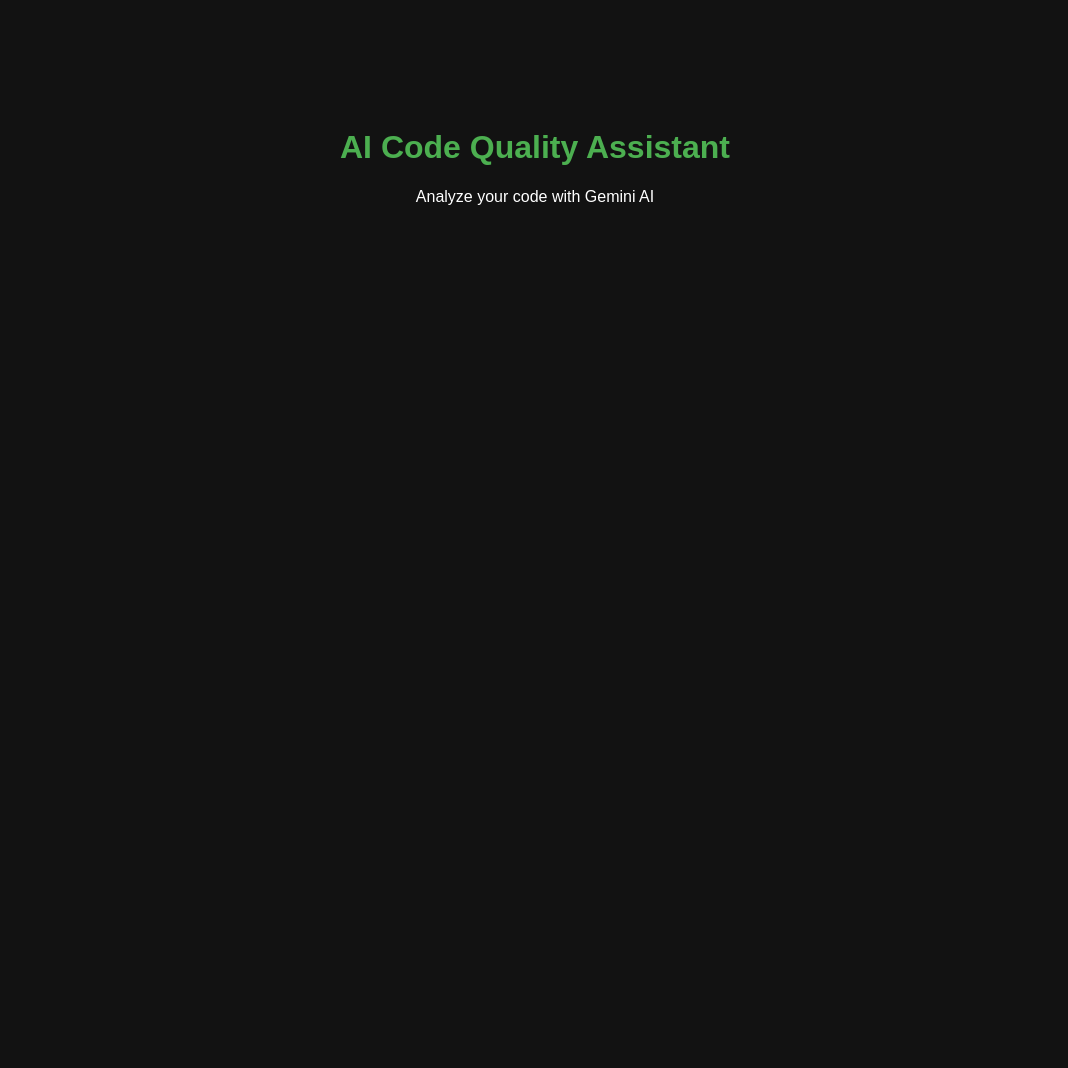
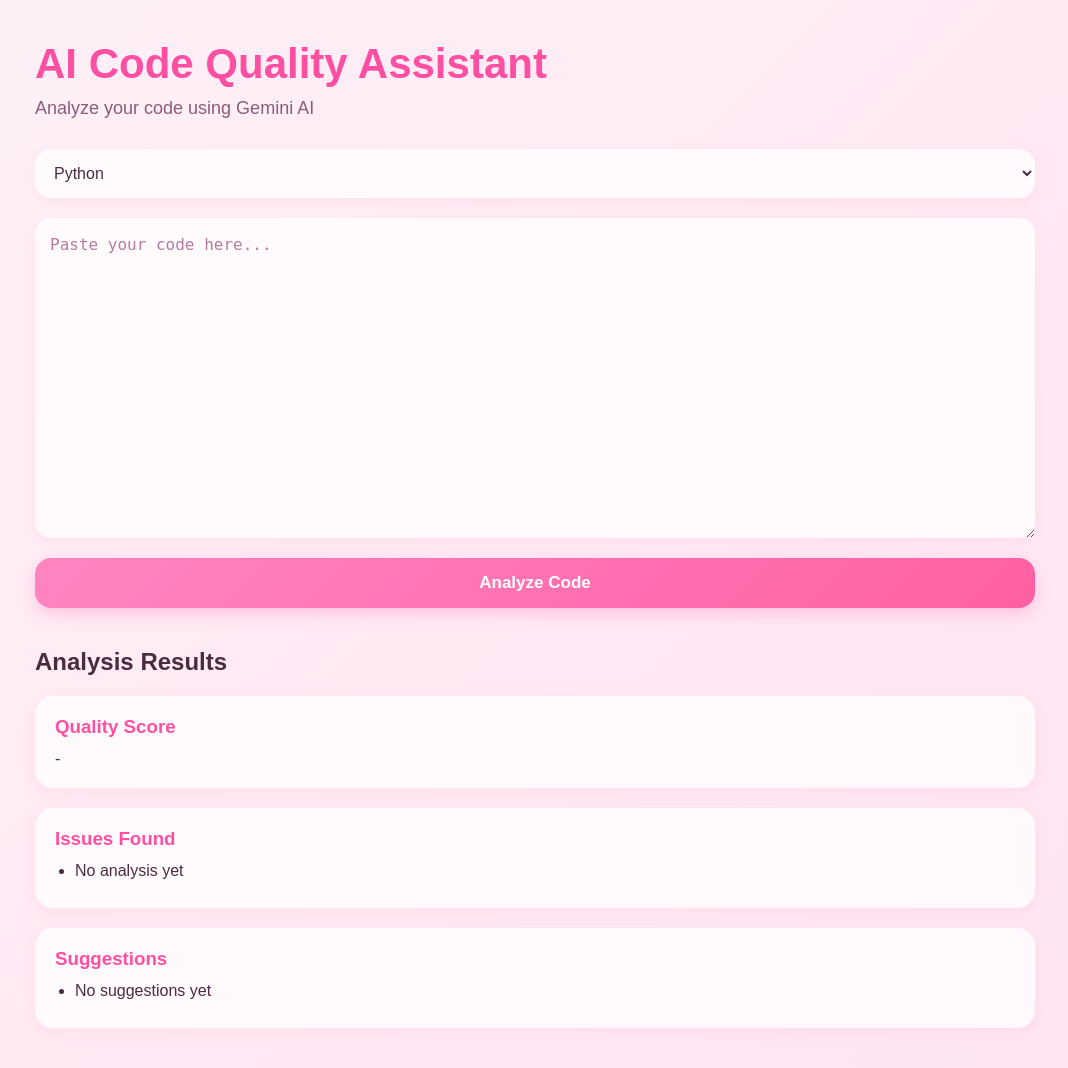
Before and after one commit to XAgapeX/AIAsistent, a Flask app: page / in a window 1280 px wide. Shown: the whole page, without its empty margins (105-1173 px from the left). Before the commit the page ends 205 px from the top, so only its background shows below. Run offline with Flask 3, Linux system fonts and the light colour scheme.

Commit message:
Creatinh users interface

```diff
--- a/static/script.js
+++ b/static/script.js
@@ -0,0 +1,5 @@
+const analyzeButton = document.getElementById("analyze-btn");
+
+analyzeButton.addEventListener("click", () => {
+    alert("AI analysis will be implemented soon!");
+});
--- a/static/style.css
+++ b/static/style.css
@@ -1,11 +1,105 @@
+* {
+    margin: 0;
+    padding: 0;
+    box-sizing: border-box;
+}
+
 body {
-    background-color: #121212;
-    color: white;
+    background: linear-gradient(135deg, #fff0f6, #ffe4f2);
+    color: #4a2c40;
     font-family: Arial, sans-serif;
-    text-align: center;
-    padding-top: 100px;
+    padding: 40px;
+    min-height: 100vh;
+}
+
+.container {
+    max-width: 1000px;
+    margin: auto;
 }
 
 h1 {
-    color: #4CAF50;
+    color: #ff4fa3;
+    margin-bottom: 10px;
+    font-size: 42px;
 }
+
+.subtitle {
+    color: #8b5d7a;
+    margin-bottom: 30px;
+    font-size: 18px;
+}
+
+.form-container {
+    display: flex;
+    flex-direction: column;
+    gap: 20px;
+}
+
+select,
+textarea,
+button {
+    border: none;
+    border-radius: 16px;
+    padding: 15px;
+    font-size: 16px;
+}
+
+select,
+textarea {
+    background-color: rgba(255, 255, 255, 0.8);
+    color: #4a2c40;
+    box-shadow: 0 4px 12px rgba(255, 182, 193, 0.2);
+}
+
+textarea {
+    min-height: 320px;
+    resize: vertical;
+    font-family: monospace;
+    line-height: 1.5;
+}
+
+textarea::placeholder {
+    color: #b57aa0;
+}
+
+button {
+    background: linear-gradient(135deg, #ff85c1, #ff5fa2);
+    color: white;
+    cursor: pointer;
+    transition: 0.3s;
+    font-weight: bold;
+    font-size: 17px;
+    box-shadow: 0 6px 16px rgba(255, 105, 180, 0.3);
+}
+
+button:hover {
+    transform: translateY(-2px);
+    box-shadow: 0 8px 20px rgba(255, 105, 180, 0.45);
+}
+
+.results-container {
+    margin-top: 40px;
+    display: flex;
+    flex-direction: column;
+    gap: 20px;
+}
+
+.result-card {
+    background: rgba(255, 255, 255, 0.75);
+    padding: 20px;
+    border-radius: 18px;
+    box-shadow: 0 4px 14px rgba(255, 182, 193, 0.2);
+}
+
+.result-card h3 {
+    margin-bottom: 12px;
+    color: #ff4fa3;
+}
+
+ul {
+    padding-left: 20px;
+}
+
+li {
+    margin-bottom: 8px;
+}
--- a/templates/index.html
+++ b/templates/index.html
@@ -9,9 +9,62 @@
 </head>
 <body>
 
-<h1>AI Code Quality Assistant</h1>
-<p>Analyze your code with Gemini AI</p>
+<div class="container">
+
+    <h1>AI Code Quality Assistant</h1>
+
+    <p class="subtitle">
+        Analyze your code using Gemini AI
+    </p>
+
+    <div class="form-container">
+
+        <select id="language">
+            <option value="python">Python</option>
+            <option value="javascript">JavaScript</option>
+            <option value="java">Java</option>
+            <option value="csharp">C#</option>
+        </select>
+
+        <textarea
+                id="code-input"
+                placeholder="Paste your code here..."
+        ></textarea>
+
+        <button id="analyze-btn">
+            Analyze Code
+        </button>
+
+    </div>
+
+    <div class="results-container">
+
+        <h2>Analysis Results</h2>
+
+        <div class="result-card">
+            <h3>Quality Score</h3>
+            <p id="score">-</p>
+        </div>
+
+        <div class="result-card">
+            <h3>Issues Found</h3>
+            <ul id="issues-list">
+                <li>No analysis yet</li>
+            </ul>
+        </div>
+
+        <div class="result-card">
+            <h3>Suggestions</h3>
+            <ul id="suggestions-list">
+                <li>No suggestions yet</li>
+            </ul>
+        </div>
+
+    </div>
+
+</div>
 
 <script src="{{ url_for('static', filename='script.js') }}"></script>
+
 </body>
 </html>
```
